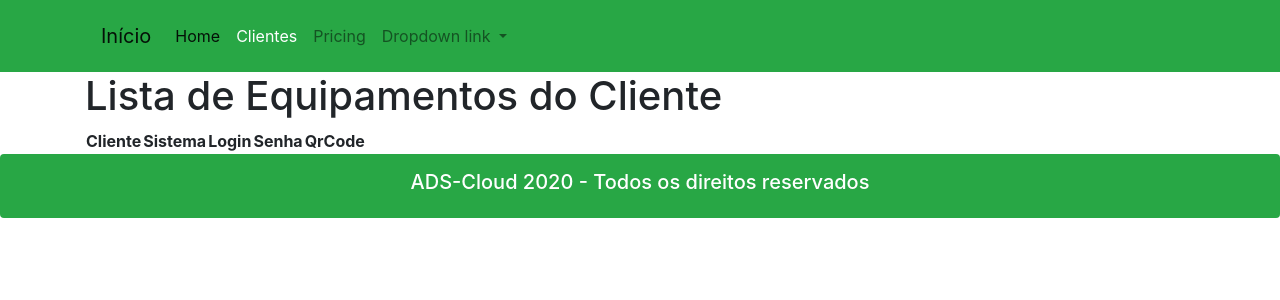
After one commit to Rosivaldojesus/adscloud, a Django app: page /clienteEquipamentos/ in a window 1280 px wide. The commit adds this page. Shown: the top 300 px of the page. Run offline with Django 3.2, Linux system fonts and the light colour scheme; lists and menus that the app fills with data are empty; some libraries are stand-ins or nearby versions.

Commit message:
make it better

```diff
--- a/evertical/urls.py
+++ b/evertical/urls.py
@@ -1,6 +1,6 @@
 from django.urls import path
 from .views import index,  base, model_header, model_footer
-from .views import clientes, clientesInformacoes
+from .views import clientes, clientesInformacoes, clienteEquipamentos
 
 urlpatterns = [
     path('', index),
@@ -8,5 +8,6 @@ urlpatterns = [
     path('base/', base),
     path('model_header/', model_header),
     path('model_footer/', model_footer),
-    path('clientesInformacoes/',clientesInformacoes)
+    path('clientesInformacoes/',clientesInformacoes),
+    path('clienteEquipamentos/', clienteEquipamentos),
 ]
--- a/evertical/views.py
+++ b/evertical/views.py
@@ -1,5 +1,9 @@
 from django.shortcuts import render
-from .models import tbCliente
+from .models import tbCliente, tbEquipamento
+from django.http import HttpResponse
+from django.shortcuts import render, redirect, get_object_or_404
+
+
 
 
 # Create your views here.
@@ -18,6 +22,14 @@ def clientesInformacoes(request):
         dados['cliente'] = tbCliente.objects.get(id=cliente)
     return render(request, 'clientesInformacoes.html', dados)
 
+def clienteEquipamentos(request):
+        equipamento = request.GET.get('id')
+        dados = {}
+        if equipamento:
+            dados['equipamento'] = tbEquipamento.objects.filter(equipamentoCliente=equipamento)
+        return render(request, 'clienteEquipamentos.html', dados)
+
+
 
 def base(request):
     return render(request, 'base.html')
--- /dev/null
+++ b/templates/clienteEquipamentos.html
@@ -0,0 +1,42 @@
+{% extends "base.html" %}
+{% load static %}
+{% block content %}
+
+<div class="container">
+	<section>
+
+<h1>Lista de Equipamentos do Cliente</h1>
+		<table>
+			<thead>
+				<tr>
+					<th>Cliente</th>
+					<th>Sistema</th>
+					<th>Login</th>
+					<th>Senha</th>
+					<th>QrCode</th>
+
+
+				</tr>
+			</thead>
+			<tbody>
+			{% for equipamento in equipamento %}
+				<tr>
+					<td>{{ equipamento.equipamento }}</td>
+					<td>{{ equipamento.equipamentoSistema }}</td>
+					<td>{{ equipamento.equipamentoLogin }}</td>
+					<td>{{ equipamento.equipamentoPassword }}</td>
+					<td>{{ equipamento.equipamentoQrCode }}</td>
+				</tr>
+			{% endfor %}
+			</tbody>
+		</table>
+
+
+
+
+
+
+
+	</section>
+</div>
+{% endblock %}
--- a/templates/clientes.html
+++ b/templates/clientes.html
@@ -9,8 +9,9 @@
 			<tr>
 				<td>Nome</td>
 				<td>Gerência(a)</td>
-				<td>Estado</td>
+				<td></td>
 				<td>Opções</td>
+				<td>Mais</td>
 			</tr>
 		</thead>
 		<tbody>
@@ -19,7 +20,8 @@
 				<th>{{ cliente.clienteNome }}</th>
 				<th>{{ cliente.clienteAdministrador }}</th>
 				<th></th>
-				<th><a href="/clientesInformacoes/?id={{ cliente.id }}">Informações</th>
+				<th><a href="/clientesInformacoes/?id={{ cliente.id }}"> Informações </th>
+				<th><a href="/clienteEquipamentos/?id={{ cliente.id }}"> Equipamentos </th>
 			</tr>
 			{% endfor %}
 		</tbody>
```
Also changed, not shown: db.sqlite3.
